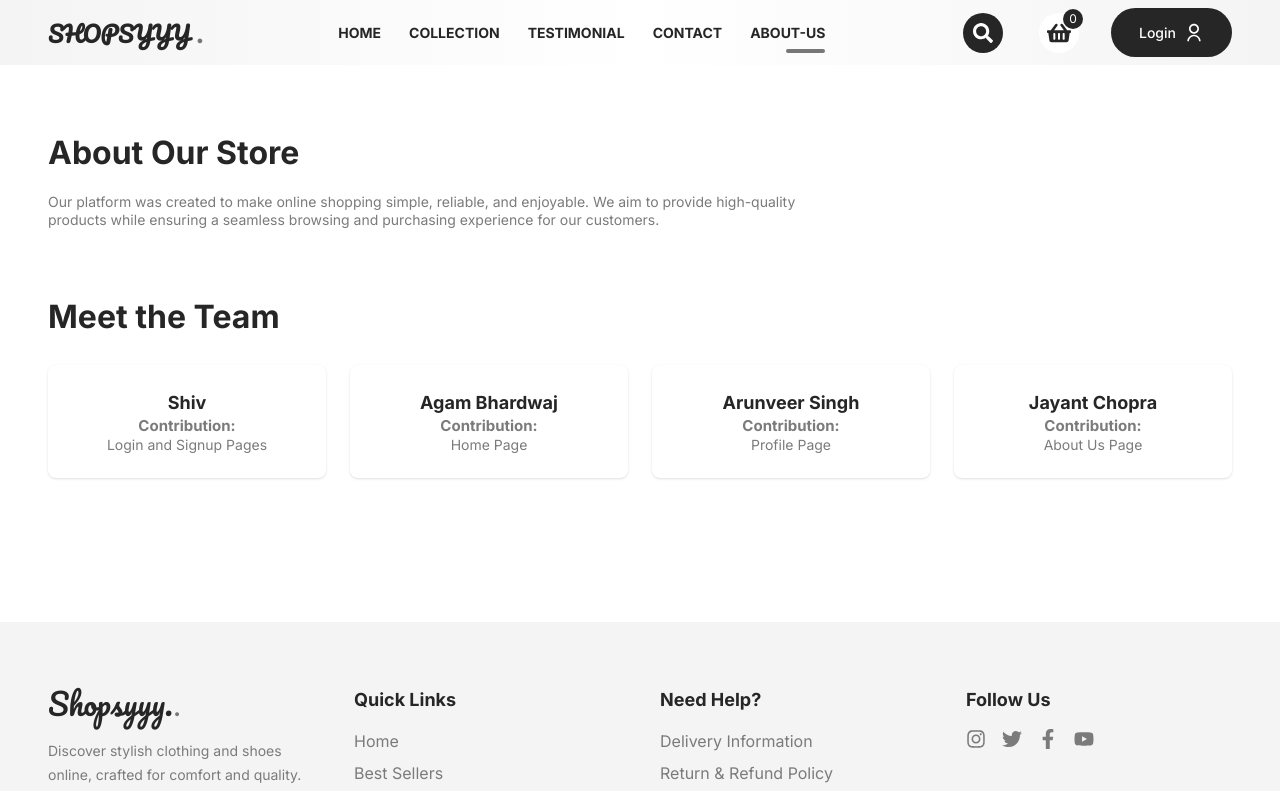
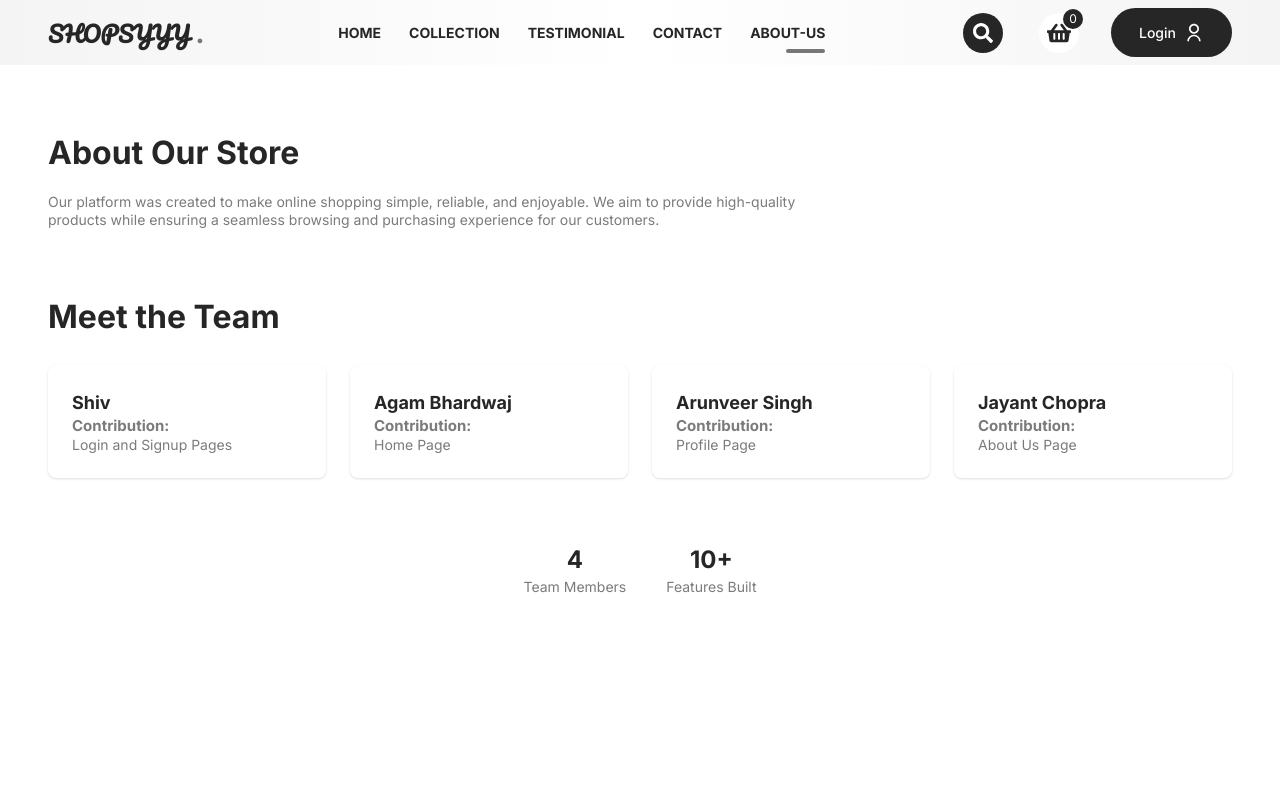
Before and after one commit to shiv-nitizens/Back-End-Project-E-commerce-, a React (Vite) app in the folder E-commerce-Cloths-Frontend/: page /About in a window 1280 px wide. Shown: the top 791 px of the page. Built offline with nearby package versions, Linux system fonts and the light colour scheme.

Commit message:
Added a Stats section and fixed a broken navLink in the navbar

```diff
--- a/E-commerce-Cloths-Frontend/src/components/Footer.jsx
+++ b/E-commerce-Cloths-Frontend/src/components/Footer.jsx
@@ -27,7 +27,9 @@ const Footer = () => {
           <h3 className="bold-18 mb-4">Quick Links</h3>
 
           <ul className="flex flex-col gap-2 text-gray-30">
-            <li className="hover:text-tertiary cursor-pointer transition">Home</li>
+            <li className="hover:text-tertiary cursor-pointer transition">
+              <Link to="/">Home</Link>
+            </li>
             <li className="hover:text-tertiary cursor-pointer transition">Best Sellers</li>
             <li className="hover:text-tertiary cursor-pointer transition">Offers & Deals</li>
             <li className="hover:text-tertiary cursor-pointer transition">
--- a/E-commerce-Cloths-Frontend/src/pages/About.jsx
+++ b/E-commerce-Cloths-Frontend/src/pages/About.jsx
@@ -16,14 +16,14 @@ const About = () => {
       </section>
 
 
-      <section>
+      <section className="mb-16">
         <h2 className="bold-32 mb-6">Meet the Team</h2>
 
         <div className="grid grid-cols-1 sm:grid-cols-2 md:grid-cols-4 gap-6">
             {teamMembers.map((member) => (
             <div
                 key={member.id}
-                className="bg-white p-6 rounded-lg shadow hover:shadow-lg transition text-center"
+                className="bg-white p-6 rounded-lg shadow hover:-translate-y-1 hover:shadow-xl transition"
             >
                 <h3 className="bold-18">{member.name}</h3>
                 <p className="bold-15">Contribution:</p>
@@ -34,6 +34,18 @@ const About = () => {
         </div>
       </section>
 
+      <section className="flex justify-center gap-10 mb-16 text-center">
+        <div>
+            <h3 className="bold-24">4</h3>
+            <p className="text-gray-30">Team Members</p>
+        </div>
+
+        <div>
+            <h3 className="bold-24">10+</h3>
+            <p className="text-gray-30">Features Built</p>
+        </div>
+    </section>
+
     </div>
   );
 };
```
